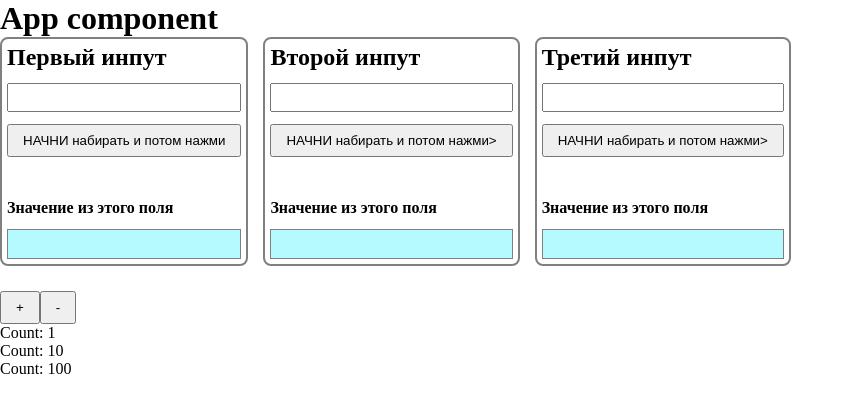
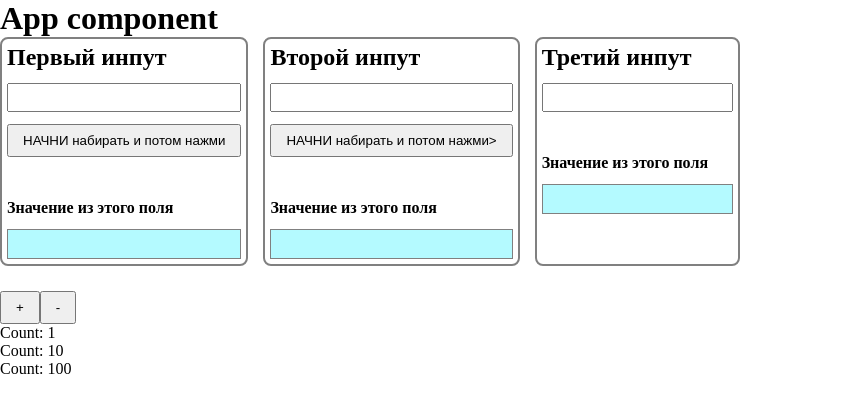
Before and after one commit to Natali22051991/ng-calendar, an Angular app: page / in a window 1280 px wide. Shown: the top 412 px of the page, without its empty margins (0-854 px from the left). Built offline with nearby package versions, Linux system fonts and the light colour scheme.

Commit message:
add *ngIf

```diff
--- a/src/app/app.component.html
+++ b/src/app/app.component.html
@@ -25,8 +25,8 @@
     <div class="container-input">
         <h2>Третий инпут</h2>
         <input [(ngModel)]="name1">
-        <button (click)="handlerThirdInput(name1)">{{name1 ? 'Текст из поля:  ' + name1 : 'НАЧНИ набирать и потом нажми'}}></button>
-        <button *ngIf="name1" (click)="clearInput(name1)">Очистить поле</button>
+        <button *ngIf="name1" (click)="handlerThirdInput(name1)" >{{name1 ? 'Текст из поля:  ' + name1 : 'НАЧНИ набирать и потом нажми'}}></button>
+        <button  *ngIf="name1"(click)="clearInput(name1)">Очистить поле</button>
         <br>
         <h4>Значение из этого поля</h4>
         <pre >{{thirdInputValue$| async }}</pre>
--- a/src/app/app.component.ts
+++ b/src/app/app.component.ts
@@ -57,6 +57,8 @@ export class AppComponent implements OnInit, AfterViewInit {
     this._count$.next(+this._count$.value - 1)
   }
 
+
+
   handlerFirstInput(val: string) {
     console.log(val);
     this.firstInputValue$.next(val);
```
